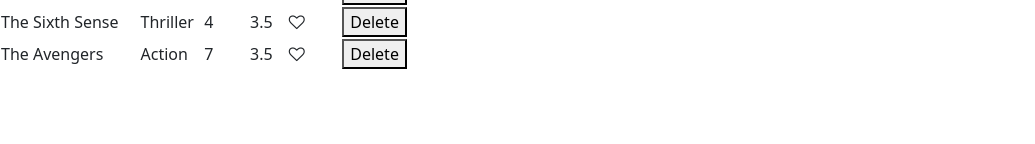
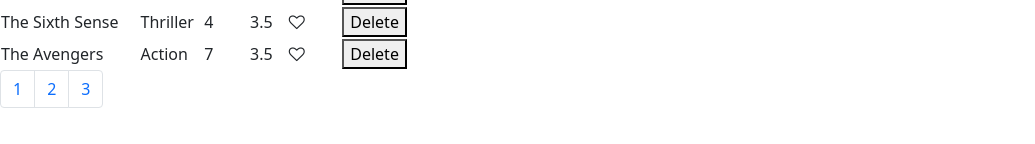
Before and after one commit to studymadara/first-react-app, a React (Create React App) app: page / in a window 1280 px wide. Shown: the part 586-730 px from the top of the page, without its empty margins (0-1035 px from the left). Built offline with nearby package versions, Linux system fonts and the light colour scheme.

Commit message:
for loop fix

```diff
--- a/package.json
+++ b/package.json
@@ -8,6 +8,7 @@
     "@testing-library/user-event": "^13.5.0",
     "bootstrap": "^5.1.3",
     "font-awesome": "^4.7.0",
+    "lodash": "^4.17.21",
     "react": "^17.0.2",
     "react-dom": "^17.0.2",
     "react-scripts": "5.0.0",
--- a/src/components/pagination.jsx
+++ b/src/components/pagination.jsx
@@ -1,4 +1,5 @@
 import React, { Component } from 'react';
+import _ from 'lodash';
 
 class Pagination extends Component {
 
@@ -23,12 +24,12 @@
 
         // return template;
 
-        console.log('i was mounted');
+        console.log('i was mounted',this.props.pageCount);
 
-        {Array.apply(1,Array(this.props.pageCount).map(function (x,index)
-        {
-            return <li className="page-item"><a className="page-link" href="#">{index}</a></li>;
-        }))}
+        let rangeData =_.range(1,this.props.pageCount+1);
+
+        return rangeData.map(x=>
+        (<li className="page-item"><a className="page-link" href="#">{x}</a></li>))
 
     }
 
```
Also changed, not shown: 1 other file (tests, documents, lock files or other folders).
